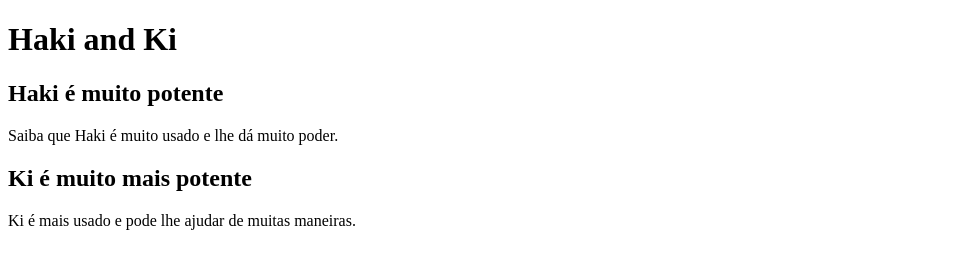
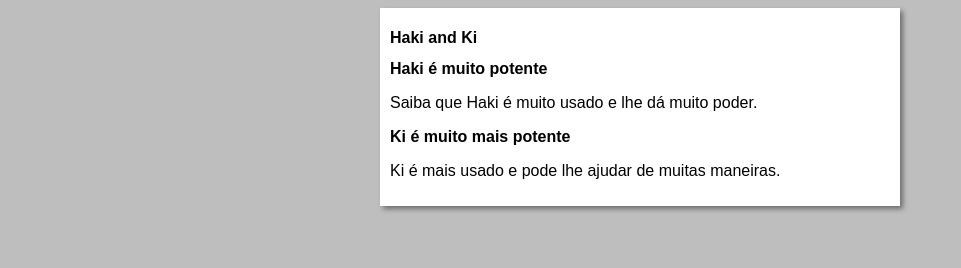
Before and after one commit to rehbein-rone/projeto-site, a plain HTML site: page index.html in a window 1280 px wide. Shown: the whole page, without its empty margins (0-961 px from the left). Drawn offline with Linux system fonts and the light colour scheme.

Commit message:
Iniciei o design

```diff
--- /dev/null
+++ b/estilos/style.css
@@ -0,0 +1,16 @@
+* {
+    font-family: Arial, Helvetica, sans-serif;
+    font-size: 16px;
+}
+
+body {
+    background-color: rgb(190, 190, 190);
+}
+
+main{
+    background-color: white;
+    width: 500px;
+    margin: auto;
+    padding: 10px;
+    box-shadow: 3px 3px 5px rgba(0, 0, 0, 0.422);
+}
--- a/index.html
+++ b/index.html
@@ -4,6 +4,7 @@
     <meta charset="UTF-8">
     <meta name="viewport" content="width=device-width, initial-scale=1.0">
     <title>Haki and Ki</title>
+    <link rel="stylesheet" href="estilos/style.css">
 </head>
 <body>
     <main>
```
